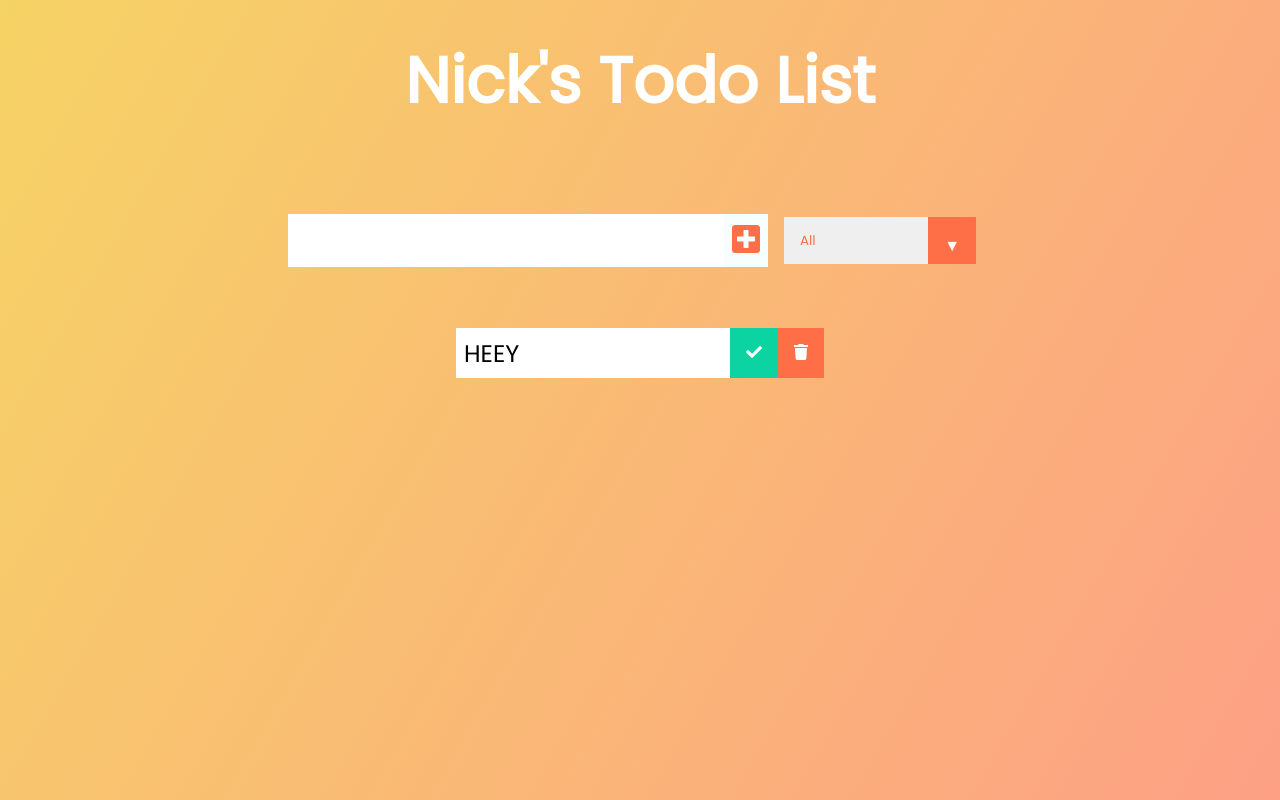
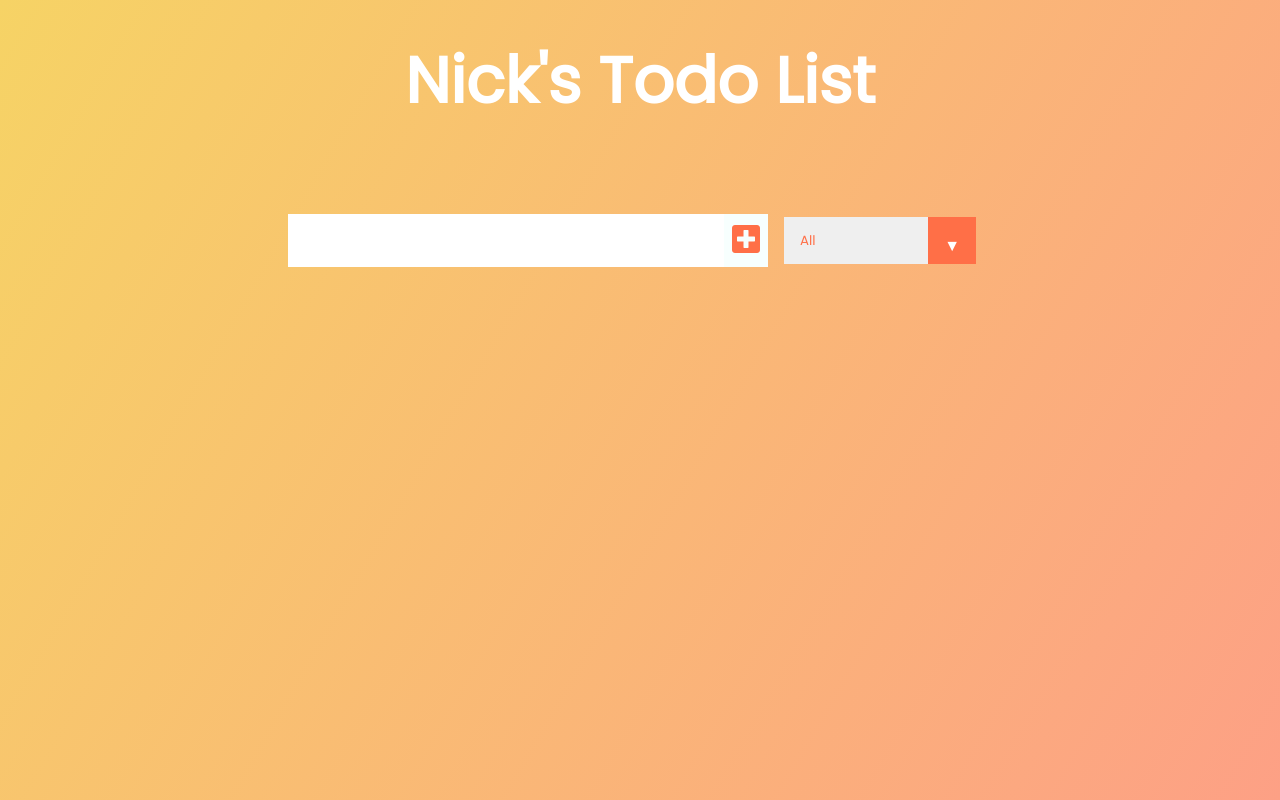
Before and after one commit to nickassembly/ReactTodo, a React (Create React App) app: page / in a window 1280 px wide. Built offline with nearby package versions, Linux system fonts and the light colour scheme.

Commit message:
added code to render each todo

```diff
--- a/src/App.js
+++ b/src/App.js
@@ -15,7 +15,7 @@
         todos={todos}
         setTodos={setTodos}
         setInputText={setInputText} />
-      <TodoList />
+      <TodoList todos={todos} />
     </div>
   );
 }
--- a/src/components/Todo.js
+++ b/src/components/Todo.js
@@ -1,9 +1,9 @@
 import React from 'react';
 
-const Todo = () => {
+const Todo = ({ text }) => {
     return (
         <div className="todo">
-            <li className='todo-item'>HEEY</li>
+            <li className='todo-item'>{text}</li>
             <button className="complete-btn"><i className="fas fa-check"></i></button>
             <button className="trash-btn"><i className="fas fa-trash"></i></button>
         </div>
--- a/src/components/TodoList.js
+++ b/src/components/TodoList.js
@@ -1,11 +1,14 @@
 import React from 'react';
 import Todo from "./Todo";
 
-const TodoList = () => {
+const TodoList = ({ todos }) => {
+
     return (
         <div className="todo-container">
             <ul className="todo-list">
-                <Todo />
+                {todos.map(todo => (
+                    <Todo key={todo.id} text={todo.text} />
+                ))}
             </ul>
         </div>
     );
```
